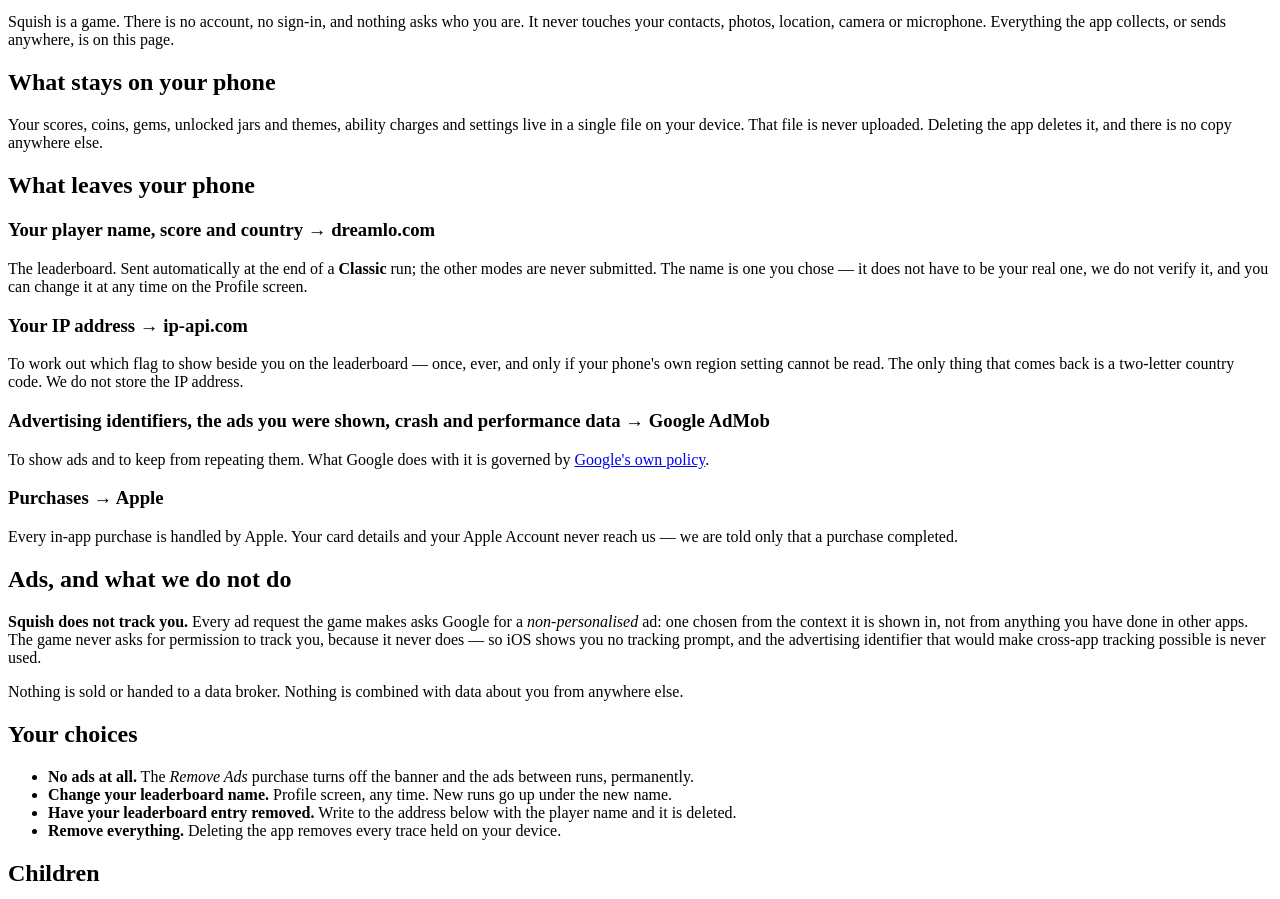
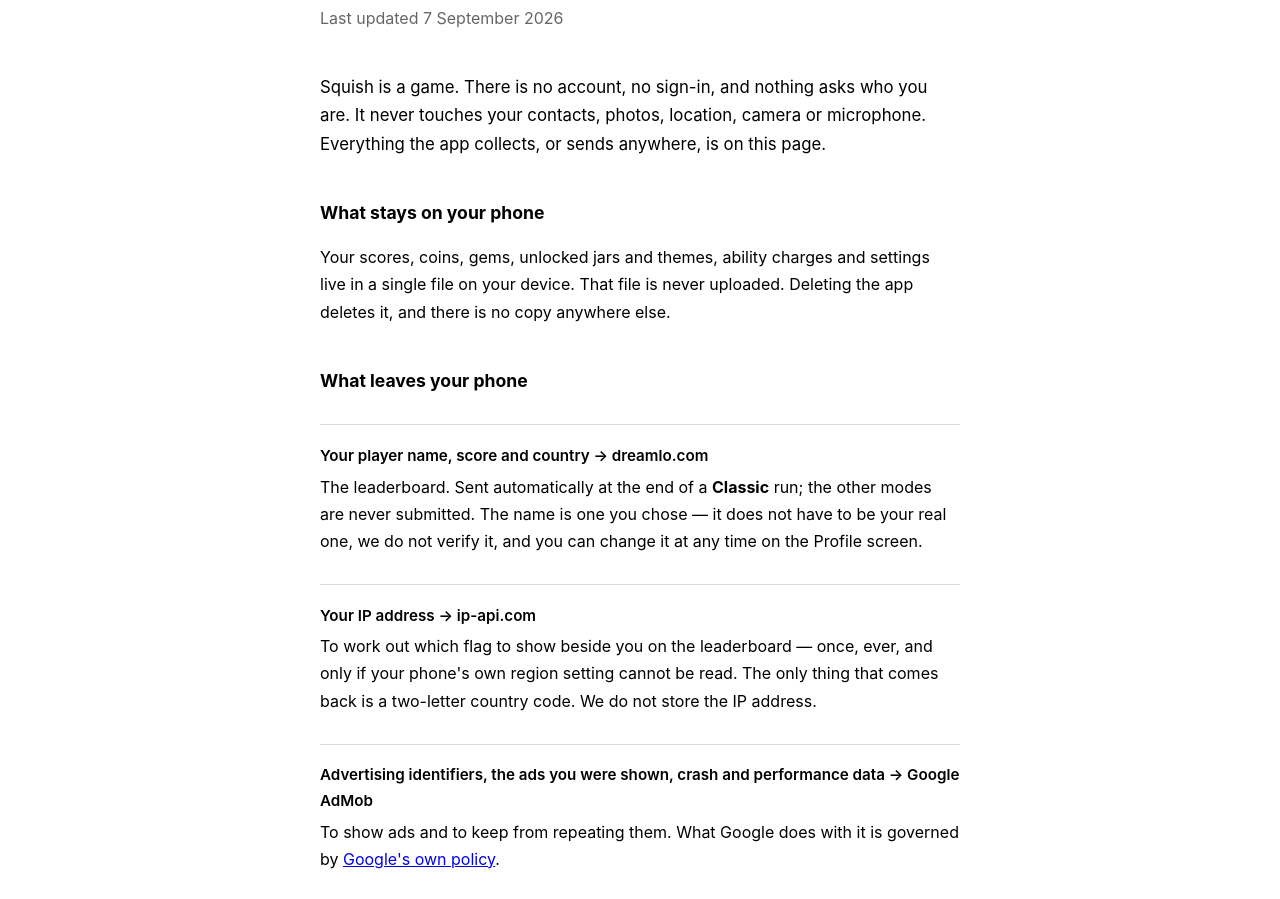
Before and after one commit to Blacklash354/Squish, a plain HTML site: page index.html in a window 1280 px wide. Shown: the part 87-986 px from the top of the page. Drawn offline with Linux system fonts and the light colour scheme.

Commit message:
Update index.html

```diff
--- a/index.html
+++ b/index.html
@@ -1,40 +1,78 @@
+<!doctype html>
+<html lang="en">
+<head>
+<meta charset="utf-8">
+<meta name="viewport" content="width=device-width,initial-scale=1">
+<title>Squish — Privacy Policy</title>
+<style>
+  :root { color-scheme: light dark; }
+  body { max-width: 40rem; margin: 0 auto; padding: 2.5rem 1.25rem 6rem;
+         font: 16px/1.7 -apple-system, BlinkMacSystemFont, "Segoe UI", Roboto, sans-serif; }
+  h1 { font-size: 1.75rem; letter-spacing: -.02em; margin: 0 0 .3rem; }
+  h2 { font-size: 1.1rem; margin: 2.5rem 0 .6rem; }
+  .sub { opacity: .6; margin: 0 0 2.5rem; }
+  .lede { font-size: 1.05rem; }
+  h3 { font-size: .95rem; margin: 1.8rem 0 .3rem; font-weight: 600;
+       padding-top: 1.1rem; border-top: 1px solid rgba(128,128,128,.28); }
+  h3 + p { margin-top: 0; }
+  ul { padding-left: 1.2rem; }
+  li { margin: .4rem 0; }
+  .note { opacity: .6; font-size: .9rem; margin-top: 3rem; }
+</style>
+</head>
+<body>
+
 <h1>Squish — Privacy Policy</h1>
-<p>Last updated 7 September 2026</p>
-<p>Squish is a game. There is no account, no sign-in, and nothing
+<p class="sub">Last updated 7 September 2026</p>
+
+<p class="lede">Squish is a game. There is no account, no sign-in, and nothing
 asks who you are. It never touches your contacts, photos, location, camera or
 microphone. Everything the app collects, or sends anywhere, is on this page.</p>
+
 <h2>What stays on your phone</h2>
+
 <p>Your scores, coins, gems, unlocked jars and themes, ability charges and
 settings live in a single file on your device. That file is never uploaded.
 Deleting the app deletes it, and there is no copy anywhere else.</p>
+
 <h2>What leaves your phone</h2>
+
 <h3>Your player name, score and country &rarr; dreamlo.com</h3>
 <p>The leaderboard. Sent automatically at the end of a <strong>Classic</strong>
 run; the other modes are never submitted. The name is one you chose &mdash; it
 does not have to be your real one, we do not verify it, and you can change it at
 any time on the Profile screen.</p>
+
 <h3>Your IP address &rarr; ip-api.com</h3>
 <p>To work out which flag to show beside you on the leaderboard &mdash; once,
 ever, and only if your phone's own region setting cannot be read. The only thing
 that comes back is a two-letter country code. We do not store the IP address.</p>
+
 <h3>Advertising identifiers, the ads you were shown, crash and performance data
 &rarr; Google AdMob</h3>
 <p>To show ads and to keep from repeating them. What Google does with it is
 governed by
 <a href="https://policies.google.com/technologies/partner-sites">Google's own policy</a>.</p>
+
 <h3>Purchases &rarr; Apple</h3>
 <p>Every in-app purchase is handled by Apple. Your card details and your Apple
 Account never reach us &mdash; we are told only that a purchase completed.</p>
+
+
 <h2>Ads, and what we do not do</h2>
+
 <p><strong>Squish does not track you.</strong> Every ad request the game makes
 asks Google for a <em>non-personalised</em> ad: one chosen from the context it
 is shown in, not from anything you have done in other apps. The game never asks
 for permission to track you, because it never does — so iOS shows you no
 tracking prompt, and the advertising identifier that would make cross-app
 tracking possible is never used.</p>
+
 <p>Nothing is sold or handed to a data broker. Nothing is combined with data
 about you from anywhere else.</p>
+
 <h2>Your choices</h2>
+
 <ul>
   <li><strong>No ads at all.</strong> The <em>Remove Ads</em> purchase turns off
       the banner and the ads between runs, permanently.</li>
@@ -45,9 +83,17 @@
   <li><strong>Remove everything.</strong> Deleting the app removes every trace
       held on your device.</li>
 </ul>
+
 <h2>Children</h2>
+
 <p>Squish is not directed at children, and we do not knowingly collect data from
 anyone under 13.</p>
+
 <h2>Contact</h2>
+
 <p><a href="mailto:squishsupportlead@gmail.com">squishsupportlead@gmail.com</a></p>
-<p>If this policy changes, the date at the top changes with it.</p>
+
+<p class="note">If this policy changes, the date at the top changes with it.</p>
+
+</body>
+</html>
```
Lines whose indentation alone changed are shown as unchanged.
